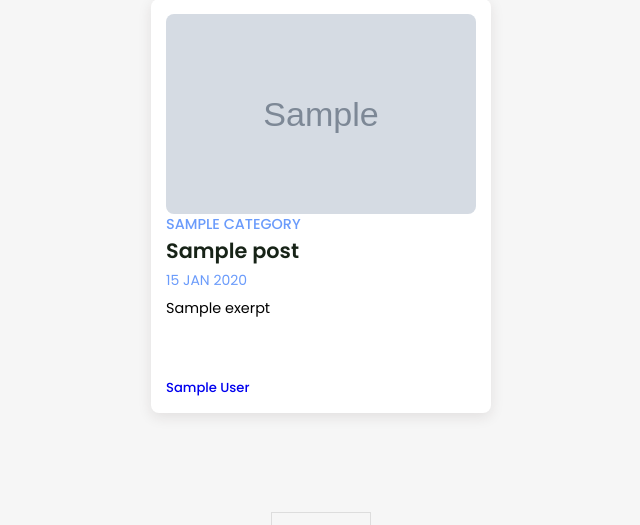
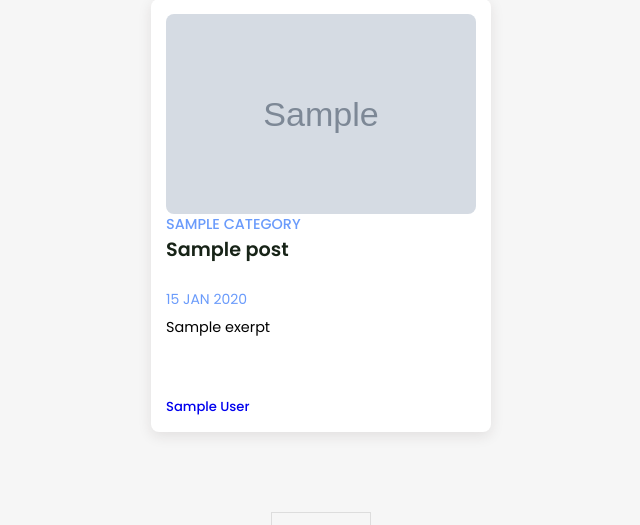
Before and after one commit to bluedec/Group_10_CoolGuys, a Django app: template BlogTest/blogapp/templates/category.html in a window 1280 px wide. Shown: the part 473-998 px from the top of the page, without its empty margins (319-959 px from the left). Run offline with Django 4.2, Linux system fonts and the light colour scheme; the template is opened without the code that fills it: most values are stand-ins (such as "Sample title", 1, 10 or a date in 2020); grey boxes marked "Sample" are stand-in pictures.

Commit message:
fixes in style.css

```diff
--- a/BlogTest/blogapp/static/css/style.css
+++ b/BlogTest/blogapp/static/css/style.css
@@ -383,7 +383,7 @@ p img{
 }
 
 .post-title{
-    font-size: 1.3rem;
+    font-size: 1.2rem;
     font-weight: 600;
     color: var(--text-color);
     /* To Remain Title In 2 Lines*/
@@ -391,6 +391,8 @@ p img{
     -webkit-line-clamp: 2;
     -webkit-box-orient: vertical;
     overflow: hidden;
+    max-height: 50px;
+    min-height: 50px;
 }
 
 .post-date{
```
